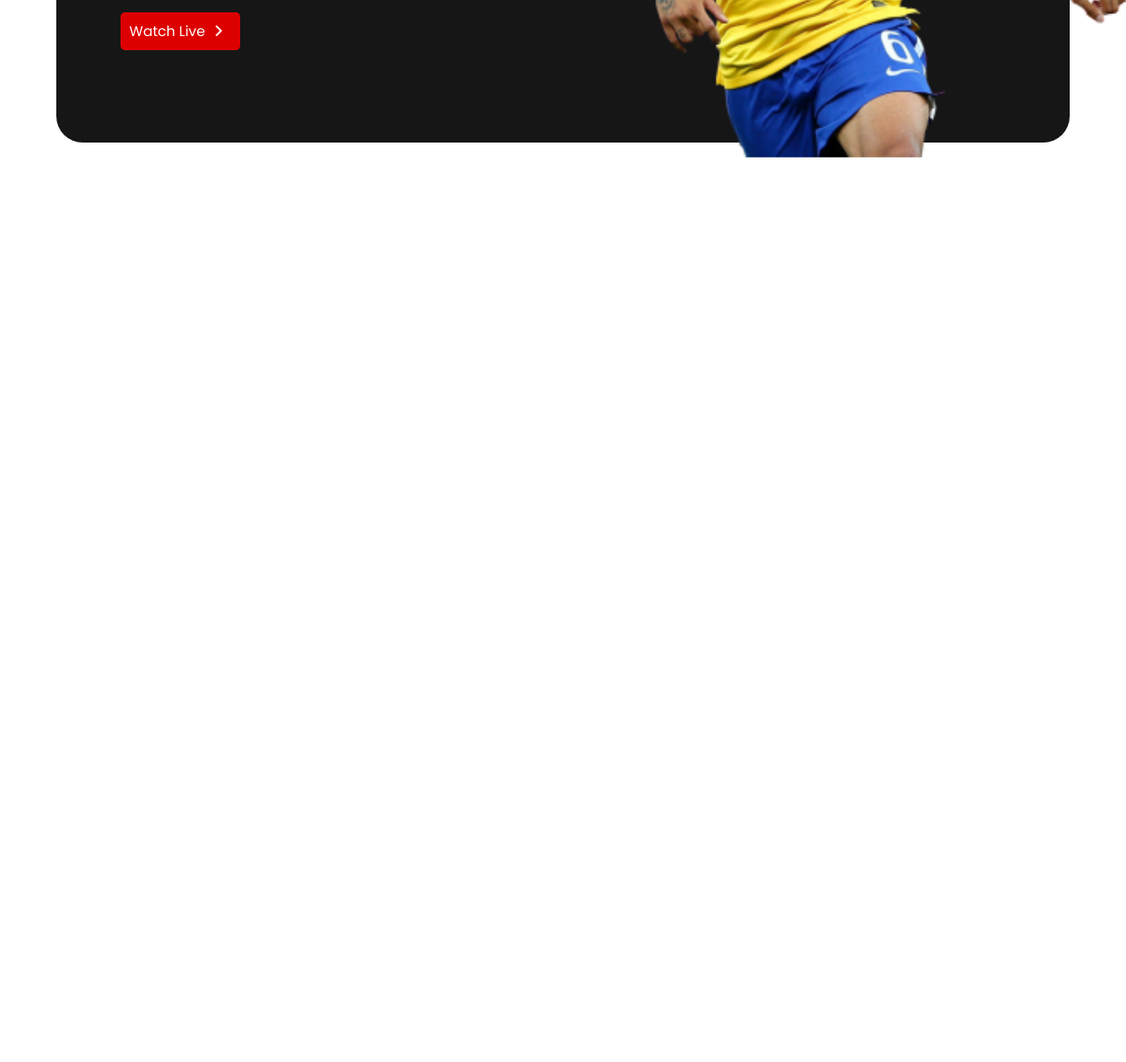
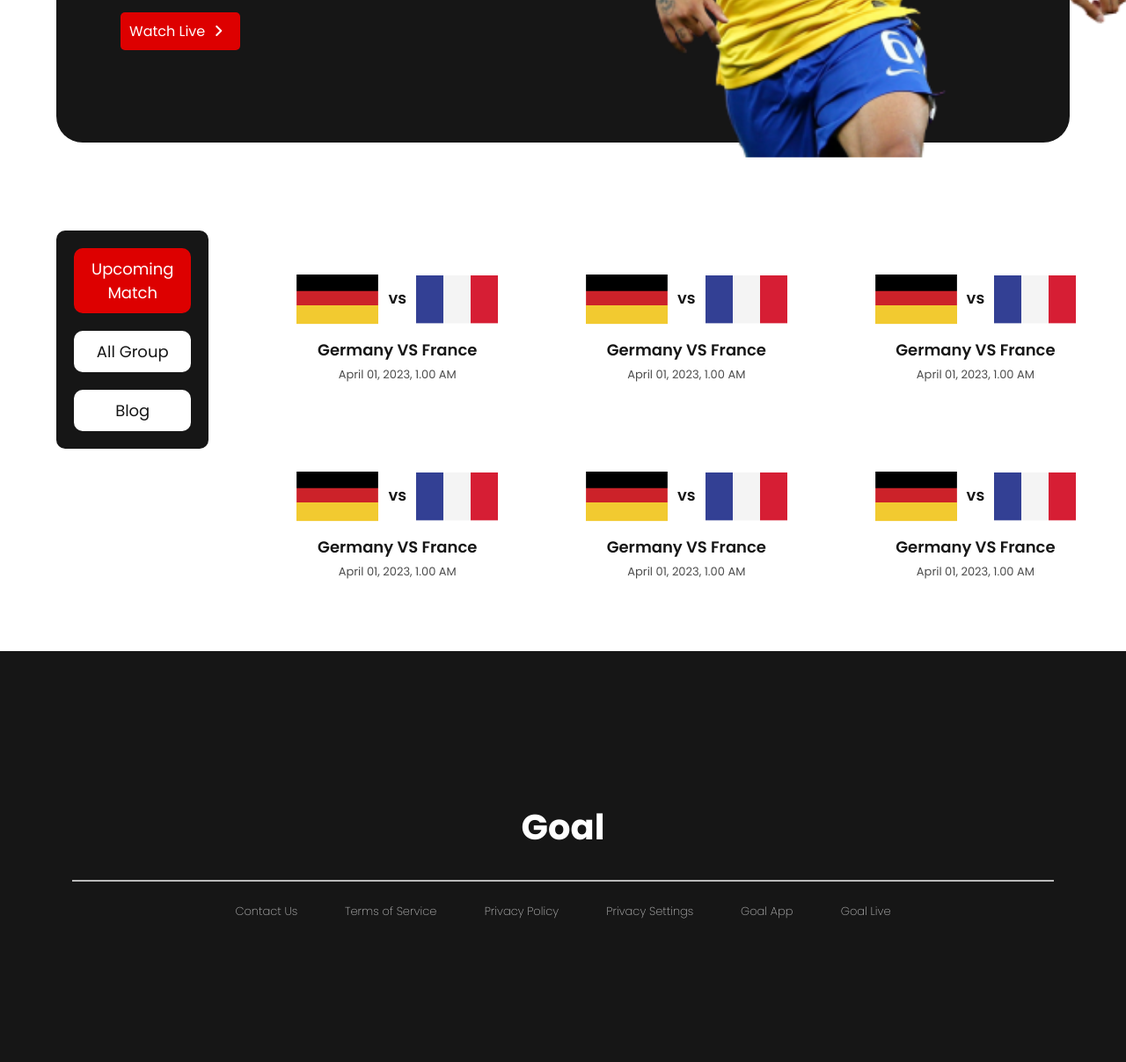
Before and after one commit to ashrafalisimon/wordCup-css, a plain HTML site: page index.html in a window 1280 px wide. Shown: the part 557-1764 px from the top of the page at 88% size. Before the commit the page ends 800 px from the top, so only its background shows below. Drawn offline with Linux system fonts and the light colour scheme.

Commit message:
dastop varsion complete...

```diff
--- a/index.html
+++ b/index.html
@@ -37,5 +37,91 @@
       </div>
     </header>
     <!-- top banner ends -->
+    <!-- main content start -->
+    <main>
+      <!-- update match section start -->
+      <section class="container">
+        <div class="main-content-menu">
+          <ul>
+            <li class="high-light-btn">Upcoming Match</li>
+            <li>All Group</li>
+            <li>Blog</li>
+          </ul>
+        </div>
+        <div class="upcoming-match-section">
+          <div class="upcoming-match-content">
+            <div class="upcoming-match-banner">
+              <img src="assets/germany Flag.png" alt="" />
+              <p>vs</p>
+              <img src="assets/Flag.png" alt="" />
+            </div>
+            <p>Germany VS France</p>
+            <span>April 01, 2023, 1.00 AM</span>
+          </div>
+          <div class="upcoming-match-content">
+            <div class="upcoming-match-banner">
+              <img src="assets/germany Flag.png" alt="" />
+              <p>vs</p>
+              <img src="assets/Flag.png" alt="" />
+            </div>
+            <p>Germany VS France</p>
+            <span>April 01, 2023, 1.00 AM</span>
+          </div>
+          <div class="upcoming-match-content">
+            <div class="upcoming-match-banner">
+              <img src="assets/germany Flag.png" alt="" />
+              <p>vs</p>
+              <img src="assets/Flag.png" alt="" />
+            </div>
+            <p>Germany VS France</p>
+            <span>April 01, 2023, 1.00 AM</span>
+          </div>
+          <div class="upcoming-match-content">
+            <div class="upcoming-match-banner">
+              <img src="assets/germany Flag.png" alt="" />
+              <p>vs</p>
+              <img src="assets/Flag.png" alt="" />
+            </div>
+            <p>Germany VS France</p>
+            <span>April 01, 2023, 1.00 AM</span>
+          </div>
+          <div class="upcoming-match-content">
+            <div class="upcoming-match-banner">
+              <img src="assets/germany Flag.png" alt="" />
+              <p>vs</p>
+              <img src="assets/Flag.png" alt="" />
+            </div>
+            <p>Germany VS France</p>
+            <span>April 01, 2023, 1.00 AM</span>
+          </div>
+          <div class="upcoming-match-content">
+            <div class="upcoming-match-banner">
+              <img src="assets/germany Flag.png" alt="" />
+              <p>vs</p>
+              <img src="assets/Flag.png" alt="" />
+            </div>
+            <p>Germany VS France</p>
+            <span>April 01, 2023, 1.00 AM</span>
+          </div>
+        </div>
+      </section>
+      <!-- update match section end  -->
+    </main>
+    <!-- main content end -->
+    <!-- footer -->
+    <footer>
+      <div class="container">
+        <h2>Goal</h2>
+        <hr />
+        <div>
+          <a href="#">Contact Us </a>
+          <a href="#">Terms of Service</a>
+          <a href="#">Privacy Policy</a>
+          <a href="#">Privacy Settings </a>
+          <a href="#">Goal App</a>
+          <a href="#">Goal Live</a>
+        </div>
+      </div>
+    </footer>
   </body>
 </html>
--- a/style.css
+++ b/style.css
@@ -50,6 +50,98 @@
 .banner-content-right img{
     width: 500px;
     transform: scale(1.2) translate(0, 7%);
-
+}
+main .container{
+    margin-top: 100px;
+    display: flex;
+    margin-bottom: 80px;
+    /* justify-content: start; */
 
 }
+.main-content-menu{
+    margin-right: 100px;
+}
+.main-content-menu ul{
+    background-color: #161616;
+    border-radius: 10px;
+    padding: 20px;
+}
+.main-content-menu ul li {
+    list-style: none;
+    color: #161616;
+    font-size: 18px;
+    font-weight: 500;
+    text-align: center;
+    background-color: #FFFFFF;
+    padding: 10px 20px;
+    border-radius: 10px;
+    margin-bottom: 20px;
+}
+.main-content-menu ul li:last-child{
+    margin-bottom: 0;
+}
+.main-content-menu .high-light-btn{
+    background-color: #DD0000;
+    color: #fff;
+}
+.upcoming-match-section{
+    display: grid;
+    grid-template-columns: repeat(3,1fr);
+    grid-gap: 100px;
+    align-self:  center;
+    margin-top: 50px;
+}
+.upcoming-match-content{
+    display: flex;
+    flex-direction: column;
+    align-items: center;
+}
+.upcoming-match-banner{
+    display: flex;
+    justify-content: space-between;
+    align-items: center;
+    margin-bottom: 15px;
+}
+.upcoming-match-banner p{
+    margin: 0 10px;
+}
+.upcoming-match-content p{
+    font-size: 18px;
+    font-weight: 600;
+    color: #161616;
+    margin-bottom: 05px;
+}
+.upcoming-match-content span{
+    display: block;
+    font-size: 13px;
+    font-weight: 400;
+    color: #4D4D4D;
+}
+
+footer{
+    background-color: #161616;
+    padding: 120px 20px;
+}
+footer div h2{
+    text-align: center;
+    color: #fff;
+    font-size: 40px ;
+    font-weight: 700;
+    padding: 30px 0;
+
+}
+footer div hr{
+    border: 0.5px solid rgba(255, 255, 255, 0.7);
+}
+footer div{
+    padding: 20px 0;
+    text-align: center;
+}
+
+footer div a{
+    text-decoration: none;
+    font-size: 13px;
+    font-weight: 300;
+    color: #B9B9B9;
+    padding: 0 25px;
+}
```
